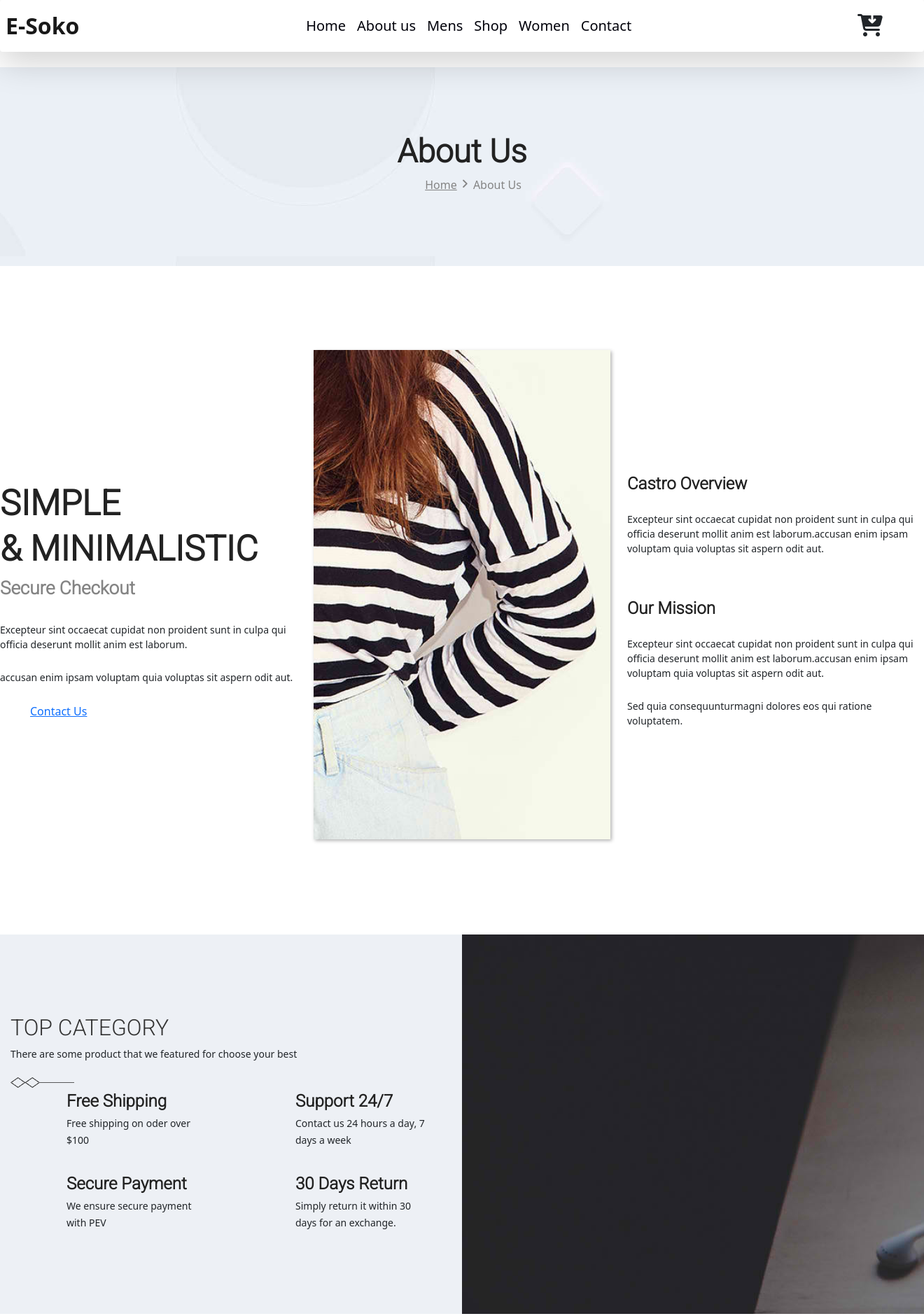
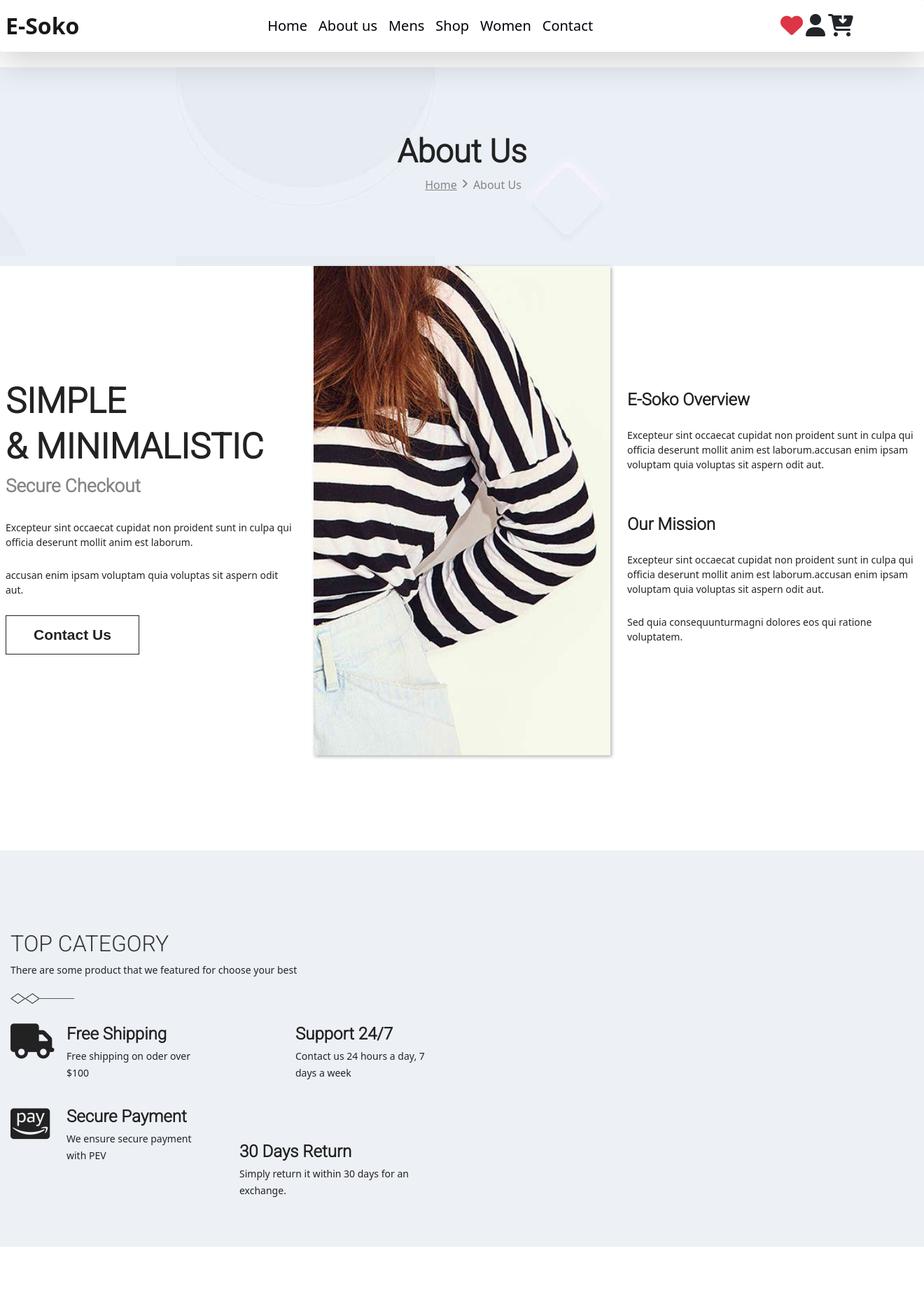
Before and after one commit to NeemaMwende/E-sokoo, a Django app: page /about/ in a window 1320 px wide. Shown: the top 1880 px of the page at 70% size. Run offline with Django 3.2, Linux system fonts and the light colour scheme; some libraries are stand-ins or nearby versions; some web fonts are replaced.

```diff
--- a/sokoapp/templates/about.html
+++ b/sokoapp/templates/about.html
@@ -3,7 +3,7 @@
 {% load bootstrap4 %}
 {% block content %}
 
-        <!-- page-title -->
+        <!--title -->
         <section class="page-title centred">
             <div class="pattern-layer"></div>
             <div class="auto-container">
@@ -16,19 +16,18 @@
                 </div>
             </div>
         </section>
-        <!-- page-title end -->
-
+        <!--title-->
         <!-- about-->
         <section class="about-section">
             <div class="auto-container">
                 <div class="row align-items-center clearfix">
                     <div class="col-lg-4 col-md-6 col-sm-12 text-column">
-                        <div class="text-inner">
-                            <h2>Simple <br /><span>&</span> Minimalistic</h2>
+                        <div class="text-inner pl-2">
+                            <h2>Simple <br/><span>&</span> Minimalistic</h2>
                             <h3>Secure Checkout</h3>
                             <p>Excepteur sint occaecat cupidat non proident sunt in culpa qui officia deserunt mollit anim est laborum.</p>
                             <p>accusan enim ipsam voluptam quia voluptas sit aspern odit aut.</p>
-                            <a href="contact.html" class="theme-btn-one">Contact Us<i class="flaticon-right-1"></i></a>
+                            <a href="contact.html" class="btn2">Contact Us<i class="flaticon-right-1"></i></a>
                         </div>
                     </div>
                     <div class="col-lg-4 col-md-6 col-sm-12 image-column">
@@ -37,7 +36,7 @@
                     <div class="col-lg-4 col-md-6 col-sm-12 text-column">
                         <div class="text-inner">
                             <div class="box">
-                                <h4>Castro Overview</h4>
+                                <h4>E-Soko Overview</h4>
                                 <p>Excepteur sint occaecat cupidat non proident sunt in culpa qui officia deserunt mollit anim est laborum.accusan enim ipsam voluptam quia voluptas sit aspern odit aut.</p>
                             </div>
                             <div class="box">
@@ -51,7 +50,7 @@
             </div>
         </section>
         <!-- about end -->
-
+<br><br><br><br><br>
         <!-- chooseus -->
         <section class="chooseus-section">
             <div class="outer-container clearfix">
@@ -63,32 +62,33 @@
                                 <p>There are some product that we featured for choose your best</p>
                                  <span><img src="{% static 'images/s3.png' %}" alt="" /></span>
                             </div>
+                            <br>
                             <div class="inner-box">
                                 <div class="row clearfix">
                                     <div class="col-lg-6 col-md-6 col-sm-12 single-column">
                                         <div class="single-item wow fadeInLeft animated animated" data-wow-delay="00ms" data-wow-duration="1500ms">
-                                            <div class="icon-box"><i class="flaticon-truck"></i></div>
+                                            <div class="icon-box"><i class="fa-solid fa-truck"></i></div>
                                             <h3>Free Shipping</h3>
                                             <p>Free shipping on oder over $100</p>
                                         </div>
                                     </div>
                                     <div class="col-lg-6 col-md-6 col-sm-12 single-column">
                                         <div class="single-item wow fadeInRight animated animated" data-wow-delay="00ms" data-wow-duration="1500ms">
-                                            <div class="icon-box"><i class="flaticon-24-7"></i></div>
+                                            <div class="icon-box"><i class="fa-solid fa-hourglass-clo"></i></div>
                                             <h3>Support 24/7</h3>
                                             <p>Contact us 24 hours a day, 7 days a week</p>
                                         </div>
                                     </div>
                                     <div class="col-lg-6 col-md-6 col-sm-12 single-column">
                                         <div class="single-item wow fadeInLeft animated animated" data-wow-delay="00ms" data-wow-duration="1500ms">
-                                            <div class="icon-box"><i class="flaticon-credit-card"></i></div>
+                                            <div class="icon-box"><i class="fa-brands fa-cc-amazon-pay"></i></div>
                                             <h3>Secure Payment</h3>
                                             <p>We ensure secure payment with PEV</p>
                                         </div>
                                     </div>
                                     <div class="col-lg-6 col-md-6 col-sm-12 single-column">
                                         <div class="single-item wow fadeInRight animated animated" data-wow-delay="00ms" data-wow-duration="1500ms">
-                                            <div class="icon-box"><i class="flaticon-undo"></i></div>
+                                            <div class="icon-box"><i class="fa-solid fa-trash-undo"></i><div>
                                             <h3>30 Days Return</h3>
                                             <p>Simply return it within 30 days for an exchange.</p>
                                         </div>
@@ -98,7 +98,7 @@
                         </div>
                     </div>
                 </div>
-                <div class="image-column" id="image-column"></div>
+                {% comment %} <div class="image-column" id="image-column"></div>  {% endcomment %}
             </div>
         </section>
         <!-- chooseus end -->
@@ -109,12 +109,12 @@
             <div class="auto-container">
                 <div class="sec-title">
                     <h2>Our Expert Team</h2>
-                    <p>There are some product that we featured for choose your best</p>
+                    <p>Here are some  that we featured for choose your best</p>
                      <span><img src="{% static 'images/sb.png' %}" alt="" /></span>
-
+                <br><br>
                 </div>
                 <div class="row clearfix">
-                    <div class="col-lg-4 col-md-6 col-sm-12 team-block">
+                    <div class="col-lg-3 col-md-3 col-sm-12 team-block">
                         <div class="team-block-one wow fadeInUp animated animated" data-wow-delay="00ms" data-wow-duration="1500ms">
                             <div class="inner-box">
                                 <figure class="image-box">
@@ -127,13 +127,13 @@
                                     </ul>
                                 </figure>
                                 <div class="lower-content">
-                                    <h3><a href="about.html">Leanne Simpso</a></h3>
+                                    <h3>Leanne Simpso</h3>
                                     <span class="designation">Photographer</span>
                                 </div>
                             </div>
                         </div>
                     </div>
-                    <div class="col-lg-4 col-md-6 col-sm-12 team-block">
+                    <div class="col-lg-3 col-md-3 col-sm-12 team-block">
                         <div class="team-block-one wow fadeInUp animated animated" data-wow-delay="300ms" data-wow-duration="1500ms">
                             <div class="inner-box">
                                 <figure class="image-box">
@@ -146,17 +146,35 @@
                                     </ul>
                                 </figure>
                                 <div class="lower-content">
-                                    <h3><a href="about.html">Ray Cooper</a></h3>
+                                    <h3>Ray Cooper</h3>
                                     <span class="designation">Manager</span>
                                 </div>
                             </div>
                         </div>
                     </div>
-                    <div class="col-lg-4 col-md-6 col-sm-12 team-block">
+                    <div class="col-lg-3 col-md-3 col-sm-12 team-block">
                         <div class="team-block-one wow fadeInUp animated animated" data-wow-delay="600ms" data-wow-duration="1500ms">
                             <div class="inner-box">
                                 <figure class="image-box">
-                                       <img src="{% static 'images/team6.jpg' %}" style="width:100%; border-radius:; box-shadow: 2px 2px 5px rgba(3,3,3,0.3);"class="image-fluid">
+                                       <img src="{% static 'images/team-1.jpg' %}" style="width:100%; border-radius:; box-shadow: 2px 2px 5px rgba(3,3,3,0.3);"class="image-fluid">
+                                    <ul class="social-links clearfix">
+                                        <li><a href="about.html"><i class="fab fa-facebook-f"></i></a></li>
+                                        <li><a href="about.html"><i class="fab fa-twitter"></i></a></li>
+                                        <li><a href="about.html"><i class="fab fa-linkedin-in"></i></a></li>
+                                    </ul>
+                                </figure>
+                                <div class="lower-content">
+                                    <h3>Caroline Johnson</h3>
+                                    <span class="designation">Artist</span>
+                                </div>
+                            </div>
+                        </div>
+                    </div>
+                     <div class="col-lg-3 col-md-3 col-sm-12 team-block">
+                        <div class="team-block-one wow fadeInUp animated animated" data-wow-delay="300ms" data-wow-duration="1500ms">
+                            <div class="inner-box">
+                                <figure class="image-box">
+                                       <img src="{% static 'images/j.jpg' %}" style="width:100%; border-radius:; box-shadow: 2px 2px 5px rgba(3,3,3,0.3);"class="image-fluid">
 
                                     <ul class="social-links clearfix">
                                         <li><a href="about.html"><i class="fab fa-facebook-f"></i></a></li>
@@ -165,8 +183,8 @@
                                     </ul>
                                 </figure>
                                 <div class="lower-content">
-                                    <h3><a href="about.html">Caroline Johnson</a></h3>
-                                    <span class="designation">Artist</span>
+                                    <h3>Ray Cooper</h3>
+                                    <span class="designation">Marketer</span>
                                 </div>
                             </div>
                         </div>
@@ -176,42 +194,49 @@
         </section>
         <!-- team-section end -->
 
-
+          <br><br><br>
         <!-- instagram-style-two -->
-        <section class="instagram-style-two sec-pad">
-            <div class="large-container">
-                <div class="sec-title">
+        <section class="container instagram-style-two">
+              <div class="sec-title text-center">
                     <h2>Follow Us On Instagram</h2>
-                    <p>Excepteur sint occaecat cupidatat</p>
-                    <span class="separator" style="background-image: url(assets/images/icons/separator-1.png);"></span>
+                    <p>E-Soko Home of Quality and Quantity for your cash</p>
+                    <span><img src="{% static 'images/sb.png' %}" alt="" /></span>
+                    <br><br>
                 </div>
-                <div class="instagram-carousel owl-carousel owl-theme owl-dots-none owl-nav-none">
-                    <figure class="image-box">
-                        <img src="assets/images/resource/instagram-7.jpg" alt="">
+            <div class="row instagram-carousel owl-carousel owl-theme owl-dots-none owl-nav-none">
+                <div class="col-md-3 col-lg-4 col-sm-12 ">
+                      <figure class="image-box">
+                        <img src="{% static 'images/instagram-7.jpg' %}" style=" box-shadow: 2px 2px 5px rgba(3,3,3,0.3);"class="image-fluid">
                         <ul class="info-list clearfix">
-                            <li><a href="index-2.html"><i class="flaticon-heart"></i>400</a></li>
-                            <li><a href="index-2.html"><i class="flaticon-commentary"></i>300</a></li>
+                            <li><a  style="text-decoration:none; color:black;"  href=""><i class="fa-solid fa-heart"></i>400</a></li>
+                            <li><a  style="text-decoration:none; color:black;" href=""><i class="fa-solid fa-comments"></i>300</a></li>
                         </ul>
                     </figure>
-                    <figure class="image-box">
-                        <img src="assets/images/resource/instagram-8.jpg" alt="">
+                </div>
+               <div class="col-md-3 col-lg-4 col-sm-12 ">
+                 <figure class="image-box">
+                    <img src="{% static 'images/instagram-8.jpg' %}" style="box-shadow: 2px 2px 5px rgba(3,3,3,0.3);"class="image-fluid">
                         <ul class="info-list clearfix">
-                            <li><a href="index-2.html"><i class="flaticon-heart"></i>450</a></li>
-                            <li><a href="index-2.html"><i class="flaticon-commentary"></i>100</a></li>
+                            <li><a  style="text-decoration:none; color:black;" href=""><i class="fa-solid fa-heart"></i>450</a></li>
+                            <li><a  style="text-decoration:none; color:black;"  href=""><i class="fa-solid fa-comments"></i>100</a></li>
                         </ul>
                     </figure>
+               </div>
+                <div class="col-md-3 col-lg-4 col-sm-12 ">
                     <figure class="image-box">
-                        <img src="assets/images/resource/instagram-9.jpg" alt="">
+                        <img src="{% static 'images/instagram-9.jpg' %}" style=" box-shadow: 2px 2px 5px rgba(3,3,3,0.3);"class="image-fluid">
                         <ul class="info-list clearfix">
-                            <li><a href="index-2.html"><i class="flaticon-heart"></i>330</a></li>
-                            <li><a href="index-2.html"><i class="flaticon-commentary"></i>300</a></li>
+                            <li><a style="text-decoration:none; color:black;"  href=""><i class="fa-solid fa-heart"></i>330</a></li>
+                            <li><a style="text-decoration:none; color:black;"  href=""><i class="fa-solid fa-comments"></i>300</a></li>
                         </ul>
                     </figure>
-                    <figure class="image-box">
-                        <img src="assets/images/resource/instagram-10.jpg" alt="">
+                </div>
+                <div class="col-md-3 col-lg-4 col-sm-12 ">
+                  <figure class="image-box">
+                    <img src="{% static 'images/instagram-10.jpg' %}" style="border-radius:; box-shadow: 2px 2px 5px rgba(3,3,3,0.3);"class="image-fluid">
                         <ul class="info-list clearfix">
-                            <li><a href="index-2.html"><i class="flaticon-heart"></i>250</a></li>
-                            <li><a href="index-2.html"><i class="flaticon-commentary"></i>320</a></li>
+                            <li><a  style="text-decoration:none; color:black;"  href=""><i class="fa-solid fa-heart"></i>250</a></li>
+                            <li><a   style="text-decoration:none; color:black;" href=""><i class="fa-solid fa-comments"></i>320</a></li>
                         </ul>
                     </figure>
                 </div>
--- a/sokoapp/templates/navbar.html
+++ b/sokoapp/templates/navbar.html
@@ -25,10 +25,16 @@
       </li>
     </ul>
   </div>
-    <div class="col-1" >
-        <ul class="nav navbar-nav navbar-right mr-3">
+    <div class="col-2" >
+        <ul class="nav navbar-nav navbar-right mr-1">
+           <li>
+               <a href=""> <i class="text-danger fa-solid fa-heart fa-2x mr-1"></i></a>
+            </li>
             <li>
-               <a href=""><i class="text-dark fa-solid fa-cart-arrow-down fa-2x"></i></a>
+               <a href=""> <i class="text-dark fa-solid fa-user fa-2x mr-1"></i></a>
+            </li>
+           <li>
+               <a href=""><i class="text-dark fa-solid fa-cart-arrow-down fa-2x mr-1"></i></a>
             </li>
          </ul>
     </div>
--- a/static/css/about.css
+++ b/static/css/about.css
@@ -86,7 +86,7 @@
 
 .about-section {
     position: relative;
-    padding: 120px 0px;
+    /* padding: 120px 0px; */
 }
 
 .about-section .text-inner h2 {
@@ -361,3 +361,5 @@
     margin-right: 10px;
     font-size: 20px;
 }
+
+.instagram-style-two .image-box .info-list li a:hover {}
```
